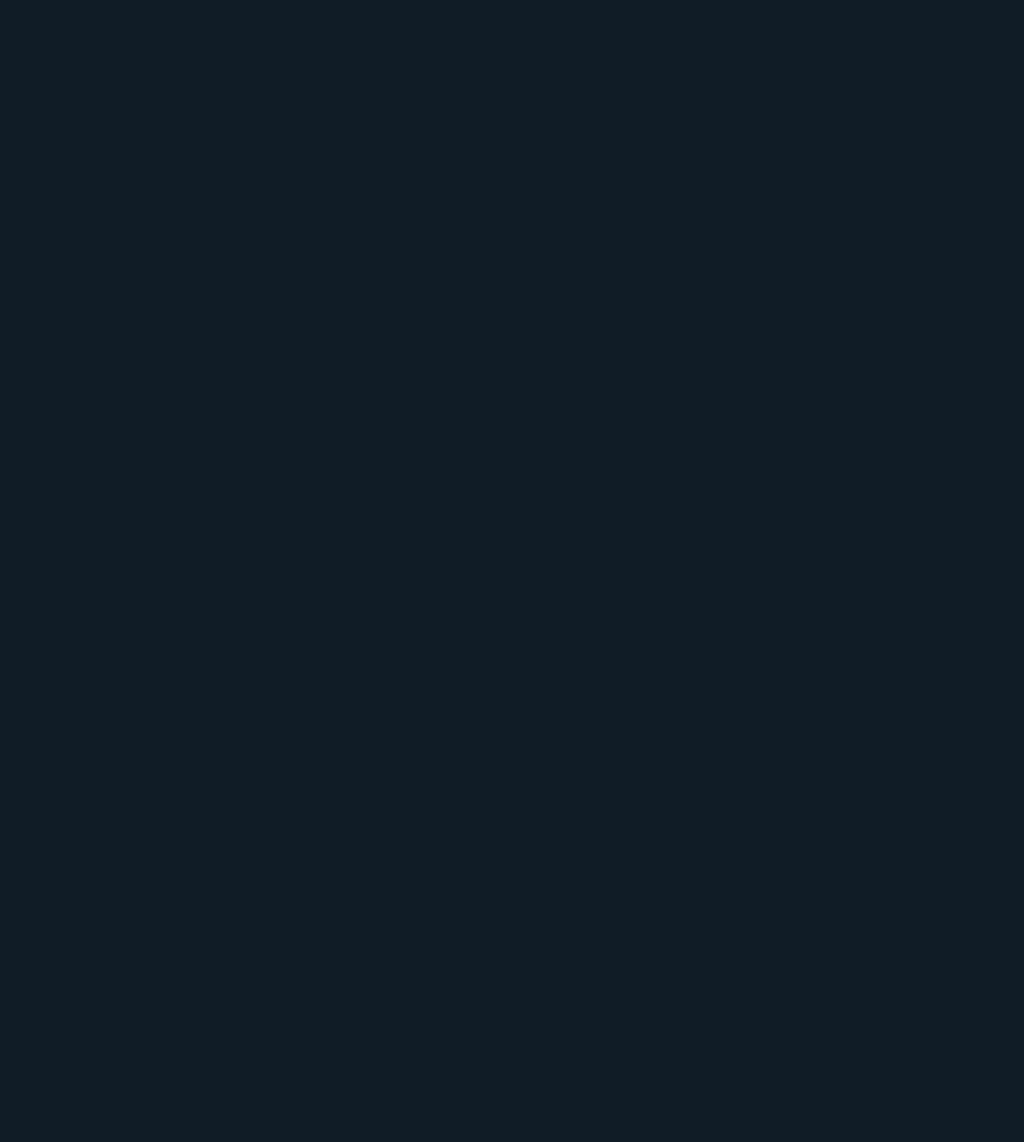
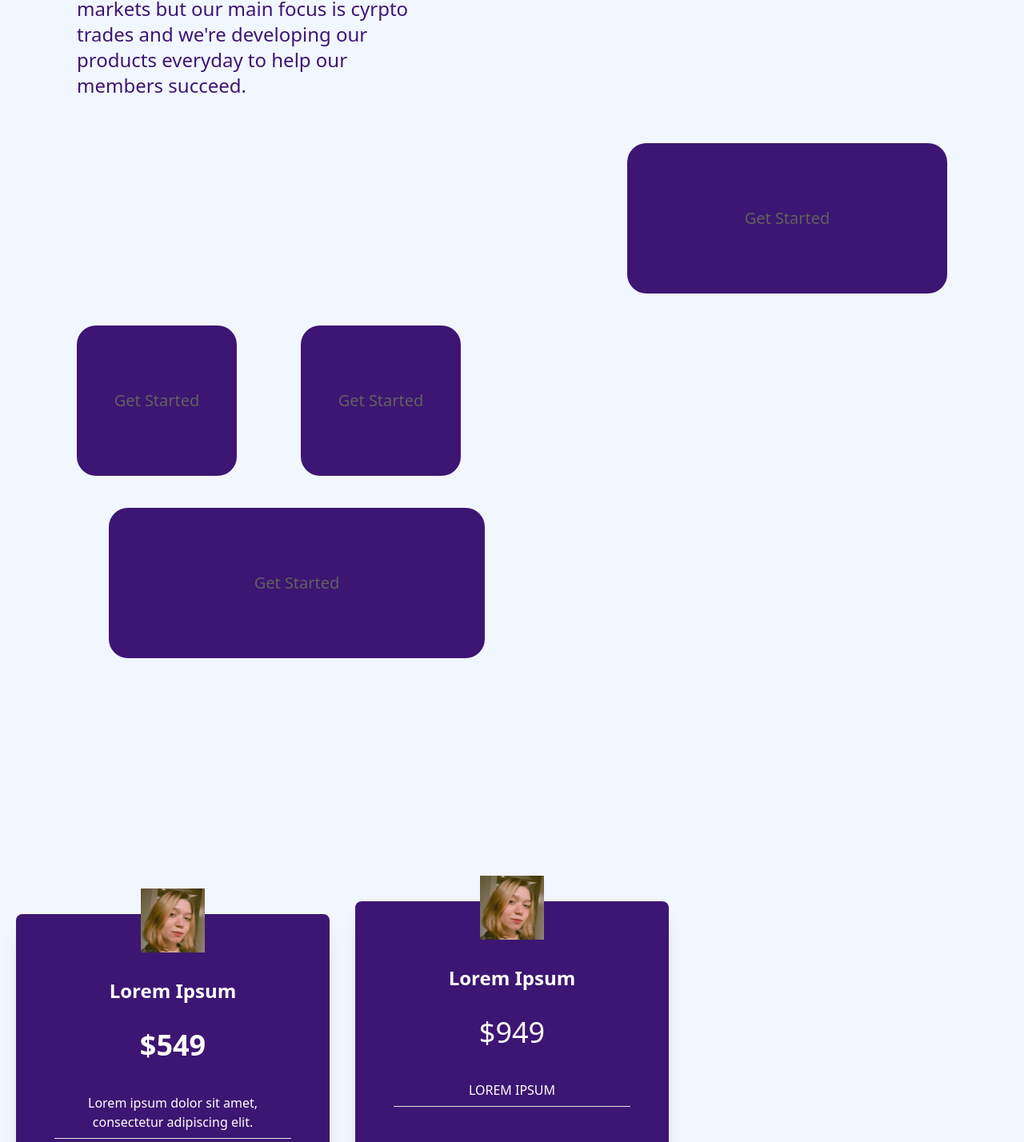
Before and after one commit to Cansualtun/TFE, a React (Create React App) app: page / in a window 1280 px wide. Shown: the part 1273-2701 px from the top of the page at 80% size. Before the commit the page ends 901 px from the top, so only its background shows below. Built offline with nearby package versions, Linux system fonts and the light colour scheme.

Commit message:
Bir Takım Değişiklikler
@Cansualtun gizli commit

```diff
--- a/src/components/About.jsx
+++ b/src/components/About.jsx
@@ -1,18 +1,42 @@
 import React from 'react'
+import Meirl from '../assets/meirl.png'
 
 const About = () => {
   return (
-    <div className='text-white'>
-        <div className='max-w-[700px] mt-[-96px] w-full h-screen mx-40 text-left flex flex-col justify-center'>
-          <h1 className='md:text-5xl sm:text-2xl text-size-[40px] font-bold md:py-6'>
+    <div className='text-white font-[Bilo] '>
+        <div className='max-w-[1240px] mt-[-96px] w-full h-screen mx-40 py-20 text-center flex flex-col '>
+          <h1 className='md:text-5xl sm:text-2xl text-size-[40px] font-bilo md:py-6'>
               All About "TradeForEveryone"
           </h1>
 
-          <div className=' grif justify-left items-center text-justify'>
+          <div className=' grif justify items-center text-left'>
               <p className='md:text-2xl sm:text-1xl text-2xl font-bilo py-4'>
                   The purpose of this website is to publish algorithm trade educational content about trading and market research.  Most of the discussion will be around the Futures trading in both cryptocurrency and legacy markets If you have any further questions about from about us or are considering the purchase of TradeForEveryOne, You can contact us at info@tradeforeveryone.com</p>
              </div>
          </div>
+         <div className='max-w-[1240px] mt-[-96px] w-full h-screen mx-40 py-20 text-center flex flex-col '>
+         <div className='max-w-[500px] mt-[-96px] w-full shadow-xl bg-[#3d1673] flex flex-col p-3 my-12 rounded-xs'>
+              <img className='w-20 mx-auto mt-[-3rem] bg-transparent' src={Meirl} alt="/" />
+              <h2 className='text-2xl font-bold text-center py-8'>Lorem Ipsum</h2>
+              <p className='text-center text-4xl font-bilo'>$949</p>
+              <div className='text-center font-medium'>
+                  <p className='py-2 border-b mx-8 mt-8'>LOREM IPSUM</p>
+                  <p className='py-2 border-b mx-8 mt-8'>Lorem ipsum dolor sit amet, consectetur adipiscing elit.</p>
+                  <p className='py-2 border-b mx-8 mt-8'>Lorem ipsum dolor sit amet, consectetur adipiscing elit.</p>
+                  <p className='py-2 border-b mx-8 mt-8'>Lorem ipsum dolor sit amet, consectetur adipiscing elit.</p>
+                  <p className='py-2 border-b mx-8 mt-8'>Lorem ipsum dolor sit amet, consectetur adipiscing elit.</p>
+                  <p className='py-2 border-b mx-8 mt-8'>Lorem ipsum dolor sit amet, consectetur adipiscing elit.</p>
+                  <p className='py-2 border-b mx-8 mt-8'>Lorem ipsum dolor sit amet, consectetur adipiscing elit.</p>
+                  <p className='py-2 border-b mx-8 mt-8'>Lorem ipsum dolor sit amet, consectetur adipiscing elit.</p>
+                  <p className='py-2 border-b mx-8 mt-8'>Lorem ipsum dolor sit amet, consectetur adipiscing elit.</p>
+                  <p className='py-2 border-b mx-8 mt-8'>Lorem ipsum dolor sit amet, consectetur adipiscing elit.</p>
+
+              </div>
+              <button className='bg-[#616161] text-[FFFFFF] w-[200px] rounded-md font-medium my-6 mx-auto px-6 py-3'>Pay With Crypto</button>
+          </div>
+          </div>
+
+
     </div>
 
     )
--- a/src/components/Hero.jsx
+++ b/src/components/Hero.jsx
@@ -1,5 +1,6 @@
 import React from 'react';
 import Typed from 'react-typed';
+import Meirl from '../assets/meirl.png'
 
 const Hero = () => {
   return (
@@ -30,6 +31,92 @@ const Hero = () => {
 
         <button className='bg-[#606060] w-[200px] rounded-md font-medium my-6 item-left py-3 text-white'>Access Now</button>
       </div>
+      <div className='w-full bg-[#F2F6FF] py-16 px-4'>
+
+              <div className='flex flex-col justify-center pb-10'>
+                  <div className='flex flex-col py-10 items-end mr-20 '>
+                          <button className='bg-[#3d1673] text-[#606060] w-[400px] rounded-3xl font-bilo text-xl py-20 ml-20'>Get Started</button>
+                        </div>
+              <p className='text-[#16194F] font-Bilo text-4xl justify-start ml-20  '>Built Exclusively for cyrpto traders</p>
+              <h1 className= 'md:text-2xl sm:test-2xl text-l font-bil py-4 text-left hover:text-3xl ml-20 text-[#3d1673] max-w-md '> TradeForEveryone works on all financial
+                markets but our main focus is cyrpto trades
+                and we're developing our products everyday to
+                help our members succeed.
+              </h1>
+                    <div className='flex flex-col py-10 items-end mr-20 mb-22 '>
+                        <button className='bg-[#3d1673] text-[#606060] w-[400px] rounded-3xl font-bilo text-xl py-20 ml-20'>Get Started</button>
+                    </div>
+                      <div className='flex flex-col-2  items-end '>
+                      <button className='bg-[#3d1673] text-[#606060] w-[200px] rounded-3xl font-bilo text-xl py-20 ml-20'>Get Started</button>
+                      <button className='bg-[#3d1673] text-[#606060] w-[200px] rounded-3xl font-bilo text-xl py-20 ml-20'>Get Started</button></div>
+                      <div className='flex flex-col items py-10 ml-10'>
+                      <button className='bg-[#3d1673] text-[#606060] w-[470px] rounded-3xl font-bilo text-xl py-20 ml-20'>Get Started</button>
+                      </div>
+              </div>
+          </div>
+
+          <div className='w-full py-[10rem] px-4 bg-[#F2F6FF]'>
+      <div className='max-w-[1240px] mx-auto grid md:grid-cols-3 gap-8'>
+          <div className='w-full shadow-xl bg-[#3d1673] flex flex-col p-4 my-4 rounded-lg hover:scale-105 duration-300'>
+              <img className='w-20 mx-auto mt-[-3rem] bg-[#F2F6FF]' src={Meirl} alt="/" />
+              <h2 className='text-2xl font-bold text-center py-8'>Lorem Ipsum</h2>
+              <p className='text-center text-4xl font-bold'>$549</p>
+              <div className='text-center font-medium'>
+                  <p className='py-2 border-b mx-8 mt-8'>Lorem ipsum dolor sit amet, consectetur adipiscing elit.</p>
+                  <p className='py-2 border-b mx-8'>Lorem ipsum dolor sit amet, consectetur adipiscing elit.</p>
+                  <p className='py-2 border-b mx-8'>Lorem ipsum dolor sit amet, consectetur adipiscing elit.</p>
+              </div>
+              <button className='bg-[#3d1673] w-[200px] rounded-md font-medium my-6 mx-auto px-6 py-3'>Start Trial</button>
+          </div>
+          <div className='w-full shadow-xl bg-[#3d1673] flex flex-col p-4 md:my-0 my-8 rounded-lg hover:scale-105 duration-300'>
+              <img className='w-20 mx-auto mt-[-3rem] bg-transparent' src={Meirl} alt="/" />
+              <h2 className='text-2xl font-bold text-center py-8'>Lorem Ipsum</h2>
+              <p className='text-center text-4xl font-bilo'>$949</p>
+              <div className='text-center font-medium'>
+                  <p className='py-2 border-b mx-8 mt-8'>LOREM IPSUM</p>
+                  <p className='py-2 border-b mx-8 mt-8'>Lorem ipsum dolor sit amet, consectetur adipiscing elit.</p>
+                  <p className='py-2 border-b mx-8 mt-8'>Lorem ipsum dolor sit amet, consectetur adipiscing elit.</p>
+                  <p className='py-2 border-b mx-8 mt-8'>Lorem ipsum dolor sit amet, consectetur adipiscing elit.</p>
+                  <p className='py-2 border-b mx-8 mt-8'>Lorem ipsum dolor sit amet, consectetur adipiscing elit.</p>
+                  <p className='py-2 border-b mx-8 mt-8'>Lorem ipsum dolor sit amet, consectetur adipiscing elit.</p>
+                  <p className='py-2 border-b mx-8 mt-8'>Lorem ipsum dolor sit amet, consectetur adipiscing elit.</p>
+                  <p className='py-2 border-b mx-8 mt-8'>Lorem ipsum dolor sit amet, consectetur adipiscing elit.</p>
+                  <p className='py-2 border-b mx-8 mt-8'>Lorem ipsum dolor sit amet, consectetur adipiscing elit.</p>
+                  <p className='py-2 border-b mx-8 mt-8'>Lorem ipsum dolor sit amet, consectetur adipiscing elit.</p>
+
+              </div>
+              <button className='bg-[#F2F6FF] text-[#3d1673] w-[200px] rounded-md font-medium my-6 mx-auto px-6 py-3'>Start Trial</button>
+          </div>
+      </div>
+    </div>
+    <div className='w-full bg-[#6A6D9E] py-16 text-white px-4'>
+      <div className='max-w-[1240px] mx-auto grid lg:grid-cols-3'>
+        <div className='lg:col-span-2 my-4'>
+          <h1 className='md:text-4xl sm:text-3xl text-2xl font-bold py-2'>
+          Stay In Touch
+          </h1>
+          <p>Join our newsletter to get news before anyone.</p>
+        </div>
+        <div className='my-4'>
+          <div className='flex flex-col sm:flex-row items-center justify-between w-full'>
+            <input
+              className='p-3 flex w-full rounded-md text-black'
+              type='email'
+              placeholder='Enter Email'
+            />
+            <button className='bg-[#3d1673] text-white rounded-md font-medium w-[200px] ml-4 my-6 px-6 py-3'>
+              Notify Me
+            </button>
+          </div>
+          <p>
+            We care bout the protection of your data. Read our{' '}
+            <span className='text-[#3d1673]'>Privacy Policy.</span>
+          </p>
+        </div>
+      </div>
+    </div>
+
+
     </div>
   );
 };
--- a/src/components/Navbar.jsx
+++ b/src/components/Navbar.jsx
@@ -20,15 +20,19 @@ const Navbar = () => {
               alt="" />
           </a>
           <div class="flex flex-auto space-x-12 mr-30">
-              *//<a href='/'>Home</a>//* gidecek buradan
-              <li class="hidden md:flex items-center justify-center h-20
-              max-w-screen-lg mx-auto px-7 py-4 mt-5 font-Bilo text-gray-500-500 bg-purple-400 border-4 border-black rounded-xl
-              focus:outline-none focus:ring shadow-[6px_6px_0_0_#000] hover:shadow-none active:bg-purple-600">Home </li>
+
+            <div className='hidden md:flex items-center justify-center h-20
+                  max-w-screen-lg mx-auto px-7 py-4 mt-5 font-Bilo text-gray-500-500 bg-purple-400 border-4 border-black rounded-xl
+                  focus:outline-none focus:ring shadow-[6px_6px_0_0_#000] hover:shadow-none active:bg-purple-600"'>
+                  <a href='/'>Home</a>
+              </div>
 
 
-                <li class="hidden md:flex items-center justify-center h-20
-                max-w-screen-lg mx-auto px-7 py-4 mt-5 font-Bilo text-gray-500-500 bg-purple-400 border-4 border-black rounded-xl
-                focus:outline-none focus:ring shadow-[6px_6px_0_0_#000] hover:shadow-none active:bg-purple-600">About Us </li>
+                <div className='hidden md:flex items-center justify-center h-20
+                  max-w-screen-lg mx-auto px-7 py-4 mt-5 font-Bilo text-gray-500-500 bg-purple-400 border-4 border-black rounded-xl
+                  focus:outline-none focus:ring shadow-[6px_6px_0_0_#000] hover:shadow-none active:bg-purple-600"'>
+                  <a href='/About'>About</a>
+              </div>
 
 
              <li class="hidden md:flex items-center justify-center h-20
@@ -41,8 +45,8 @@ const Navbar = () => {
                   <a href='/Cards'>Services</a>
               </div>
 
-              <button type="button" className="px-3 py-5 font-semibold rounded-[6px_6px] dark:bg-gray-100 dark:text-gray-800">Login</button>
-              <button type="button" className="px-3 py-5 font-semibold rounded-[8px_8px] dark:bg-gray-100 dark:text-gray-800">Sıgn Up</button>
+              <button type="button" className="hidden md:flex px-3 py-5 font-semibold rounded-[6px_6px] dark:bg-gray-100 dark:text-gray-800">Login</button>
+              <button type="button" className="hidden md:flex px-3 py-5 font-semibold rounded-[8px_8px] dark:bg-gray-100 dark:text-gray-800">Sıgn Up</button>
 
           </div>
 
```
